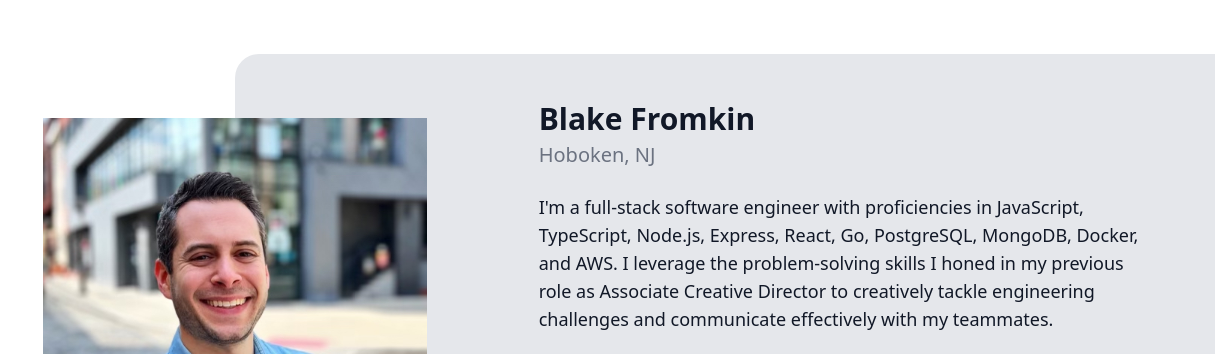
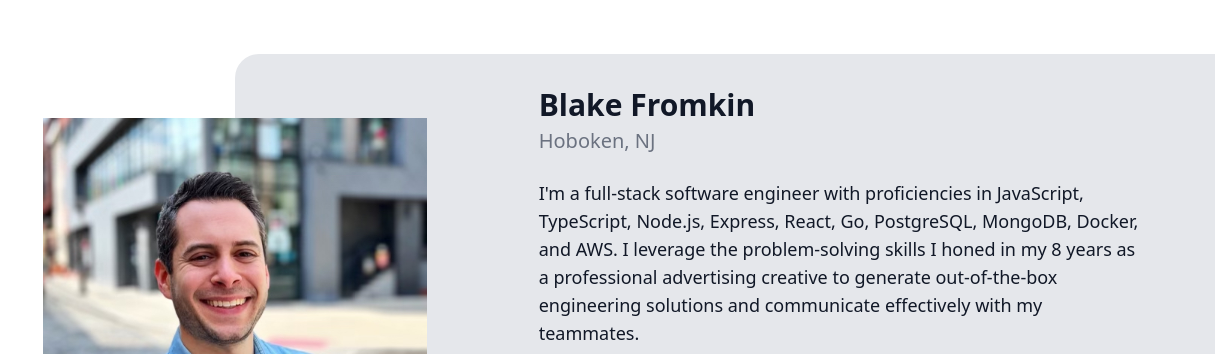
Before and after one commit to blakefromkin/blakefromkin.github.io, a website built with Vite: page index.html in a window 1280 px wide. Shown: the part 10-364 px from the top of the page, 0-1215 px from the left. Built offline with nearby package versions, Linux system fonts and the light colour scheme.

Commit message:
Updated bio blurb

```diff
--- a/index.html
+++ b/index.html
@@ -116,8 +116,8 @@
                 I'm a full-stack software engineer with proficiencies in
                 JavaScript, TypeScript, Node.js, Express, React, Go, PostgreSQL,
                 MongoDB, Docker, and AWS. I leverage the problem-solving skills
-                I honed in my previous role as Associate Creative Director to
-                creatively tackle engineering challenges and communicate
+                I honed in my 8 years as a professional advertising creative to
+                generate out-of-the-box engineering solutions and communicate
                 effectively with my teammates.
               </p>
               <p class="text-lg text-gray-900 mt-6">
```
